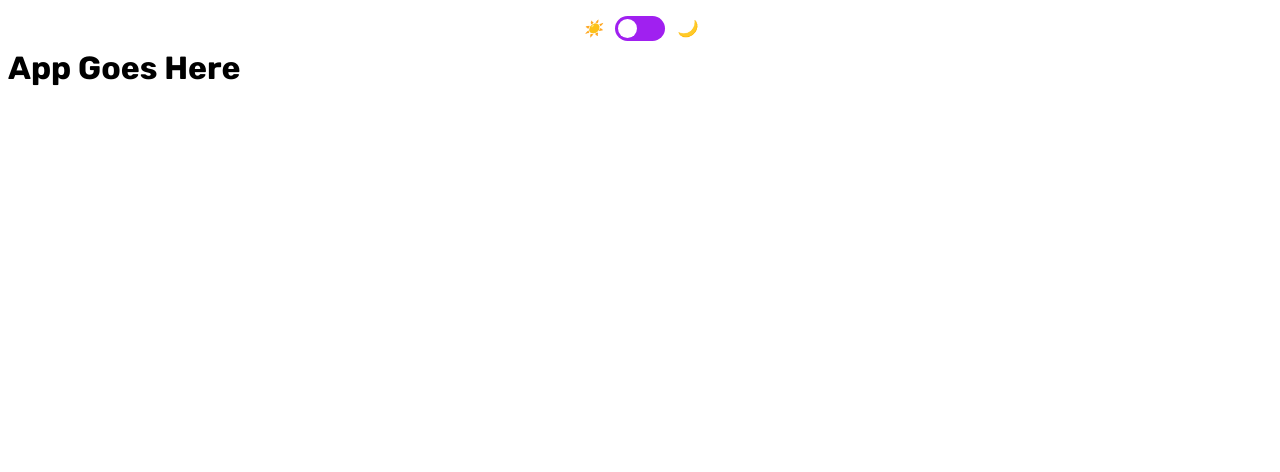
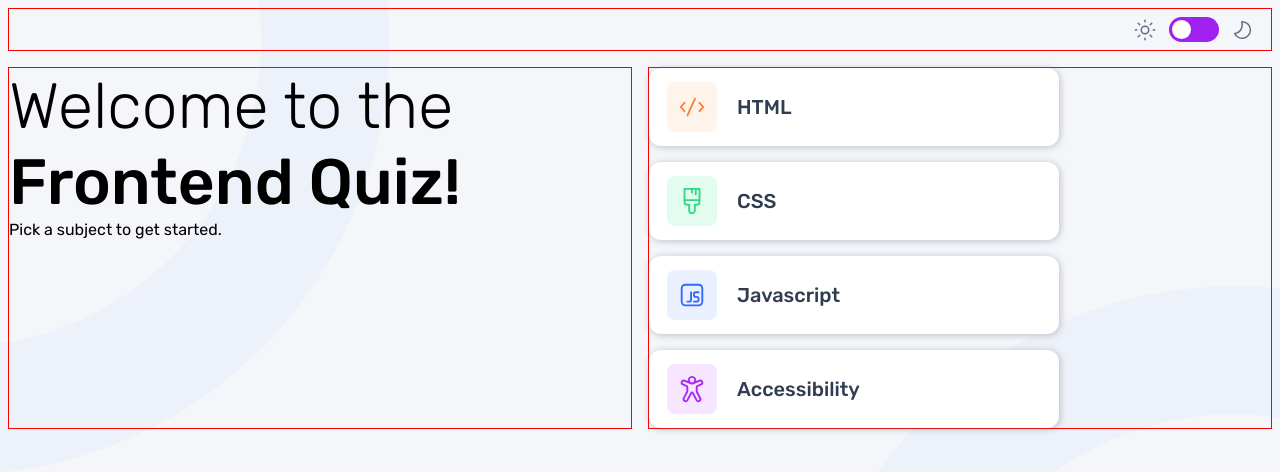
Before and after one commit to UloakuObi/frontend-quizzical, a React (Vite) app: page / in a window 1280 px wide. Shown: the top 472 px of the page. Built offline with nearby package versions, Linux system fonts and the light colour scheme.

Commit message:
Design home page

```diff
--- a/index.css
+++ b/index.css
@@ -40,6 +40,16 @@
 
   }
 
+  [data-theme="light"] {
+    --bg-color: hsl(var(--clr-gray-50));
+    --text-color: #000000;
+  }
+
+  [data-theme="dark"] {
+    --bg-color: #111827;
+    --text-color: #f9fafb;
+  }
+
   /* General Resets */
   * {
       box-sizing: border-box;
@@ -53,12 +63,12 @@
       height: 100vh;
   }
 
-  /* Components */
 
   body {
-    background: white;
     font-family: "Rubik", sans-serif;
-    color: black;
+    background-color: var(--bg-color);
+    color: var(--text-color);
+    transition: background-color 0.3s ease, color 0.3s ease;
   }
 
 
@@ -70,18 +80,23 @@
   .bg-light { background-color: hsl(var(--clr-gray-50)); }
 
   /* Fonts */
+  .fs-1 {font-size: var(--fs-mobile-preset-1);}
+  .fs-2 {font-size: var(--fs-mobile-preset-2);}
+  .fs-3 {font-size: var(--fs-mobile-preset-3);}
+  .fs-4 {font-size: var(--fs-mobile-preset-4);}
+  .fs-5 {font-size: var(--fs-mobile-preset-5);}
+
+  @media (min-width: 768px) {
     .fs-1 {font-size: var(--fs-preset-1);}
     .fs-2 {font-size: var(--fs-preset-2);}
     .fs-3 {font-size: var(--fs-preset-3);}
     .fs-4 {font-size: var(--fs-preset-4);}
     .fs-5 {font-size: var(--fs-preset-5);}
     .fs-6 {font-size: var(--fs-preset-6);}
+  }
 
-  .fs-mobile-1 {font-size: var(--fs-mobile-preset-1);}
-  .fs-mobile-2 {font-size: var(--fs-mobile-preset-2);}
-  .fs-mobile-3 {font-size: var(--fs-mobile-preset-3);}
-  .fs-mobile-4 {font-size: var(--fs-mobile-preset-4);}
-  .fs-mobile-5 {font-size: var(--fs-mobile-preset-5);}
+
+  .bold-text { font-weight: 500;}
 
   .dark-font {
     color: hsl(var(--clr-blue-900));
@@ -108,6 +123,72 @@
   .flow > *:where(:not(:first-child)) {
       margin-top: var(--flow-space, 1rem);
   }
+
+
+/* Components */
+
+h1 {
+  font-weight: 300;
+}
+
+h1 > span {
+  display: block;
+}
+
+/* ------------------- */
+/*    Home Page   */
+/* ------------------- */
+.page-container {
+  display: flex;
+  flex-direction: column;
+  gap: 1.25rem;
+}
+
+.header {
+  display: flex;
+  justify-content: end;
+  min-width: 100%;
+  border: 1px solid red;
+}
+
+.left-column {
+  border: 1px solid red;
+}
+
+.right-column {
+  border: 1px solid red;
+}
+
+
+@media (min-width: 1024px) {
+  .page-container {
+    display: grid;
+    grid-template-columns: 1fr 1fr;
+    grid-template-rows: auto 1fr;
+    grid-template-areas:
+        "title title"
+        "left right";
+    gap: 1rem;
+  }
+  .header {
+    grid-area: title;
+    display: flex;
+    justify-content: end;
+    min-width: 100%;
+    border: 1px solid red;
+  }
+
+  .left-column {
+    grid-area: left;
+    border: 1px solid red;
+  }
+
+  .right-column {
+    grid-area: right;
+    border: 1px solid red;
+  }
+}
+
 
 /* ------------------- */
 /*    Theme Switcher   */
@@ -179,3 +260,215 @@
 }
 
 /* ---------------------- */
+
+/* Logo  */
+div.logo-container {
+  border-radius: 8px;
+  display: flex;
+  align-items: center;
+  gap: 1.25rem;
+  width: 255px;
+  font-weight: 500;
+  padding: 0.85rem 0.5rem;
+  border: 1px solid hsl(var(--clr-blue-900));
+}
+
+
+/* Buttons */
+.options-btn {
+  display: flex;
+  gap: var(--spacing-100);
+  /* This will help for updating btn states to correct or incorrect */
+  align-items: center;
+  justify-content: space-between;
+  padding-right: 0.75rem;
+}
+
+button {
+  border-radius: 12px;
+  border: none;
+  background-color: hsl(var(--clr-purple-600));
+  color: white;
+  cursor: pointer;
+  font-family: inherit;
+  font-weight: 500;
+}
+
+button.desktop-btn {
+  width: 410px;
+  height: 78px;
+}
+
+button.inactive {
+  background-color: hsl(var(--clr-purple-600), 0.4);
+}
+
+
+button.light-theme {
+  background-color: white;
+  color: hsl(var(--clr-blue-900));
+}
+
+button.dark-theme {
+  background-color: hsl(var(--clr-blue-850));
+}
+
+.btn-content {
+  display: flex;
+  align-items: center;
+  /* justify-content: center; */
+  gap: 1.25rem;
+  box-shadow: 1px 1px 7px hsl(var(--clr-gray-500), 0.4);
+}
+
+.icon {
+  width: 30px;
+  height: 30px;
+}
+
+div.icon-box {
+  background-color: hsl(var(--clr-gray-50));
+  border-radius: 8px;
+  width: 50px;
+  height: 50px;
+  display: flex;
+  align-items: center;
+  justify-content: center;
+  /* padding: 0.125rem 0.25rem; */
+  margin-left: 0.75rem;
+}
+
+/* Is Chosen */
+div.is-chosen {
+  background-color: hsl(var(--clr-purple-600));
+}
+
+button.chosen-outline {
+  border: 2px solid hsl(var(--clr-purple-600));
+}
+
+/* Chosen and Correct */
+div.chosen-n-correct {
+  background-color: hsl(var(--clr-green-500));
+}
+
+button.chosen-correct-outline {
+  border: 2px solid hsl(var(--clr-green-500));
+}
+
+/* Chosen and Not Correct */
+div.chosen-not-correct {
+  background-color: hsl(var(--clr-red-500));
+}
+
+button.chosen-not-correct-outline {
+  border: 2px solid hsl(var(--clr-red-500));
+}
+
+/* Correct and Not Chosen */
+
+
+div.html {
+  background-color: hsl(var(--clr-orange-50));
+}
+
+div.css {
+  background-color: hsl(var(--clr-green-100));
+}
+
+div.javascript {
+  background-color: hsl(var(--clr-blue-50));
+}
+
+div.accessibility {
+  background-color: hsl(var(--clr-purple-100));
+}
+
+
+
+/* Main */
+
+
+/* Score Card  */
+div.score-card {
+  height: 350px;
+  width: 510px;
+  display: flex;
+  flex-direction: column;
+  align-items: center;
+  justify-content: center;
+  font-weight: 500;
+  /* gap: 0.125rem; */
+  border-radius: 24px;
+  /* padding-block: 5rem; */
+}
+
+
+.score-card-dark-small-font {
+  color: hsl(var(--clr-blue-300));
+  font-weight: 400;
+}
+
+.score-card-light-small-font {
+  color: hsl(var(--clr-gray-500));
+  font-weight: 400;
+}
+
+/* Interactivity */
+/* button.options-btn:hover {
+  border: 2px solid hsl(var(--clr-purple-600));
+} */
+
+button.btn-content:hover {
+  border: 2px solid hsl(var(--clr-purple-600));
+}
+
+/* ------------------- */
+/*  Background Images  */
+/* ------------------- */
+
+/* Mobile Theme Images */
+[data-theme="light"] .bg-image {
+  background-image: url("/assets/images/pattern-background-mobile-light.svg");
+  background-size: cover;
+  background-position: center;
+}
+
+[data-theme="dark"] .bg-image {
+  background-image: url("/assets/images/pattern-background-mobile-dark.svg");
+  background-size: cover;
+  background-position: center;
+}
+
+/* Tablet Theme Images */
+@media (min-width: 768px) {
+  [data-theme="light"] .bg-image {
+    background-image: url("/assets/images/pattern-background-tablet-light.svg");
+    background-size: 60%;
+    background-repeat: no-repeat;
+    background-position: left top;
+
+  }
+
+  [data-theme="dark"] .bg-image {
+    background-image: url("/assets/images/pattern-background-tablet-dark.svg");
+    background-size: 60%;
+    background-repeat: no-repeat;
+    background-position: left top;
+  }
+}
+
+/* Desktop Theme Images */
+@media (min-width: 1024px) {
+  [data-theme="light"] .bg-image {
+    background-image: url("/assets/images/pattern-background-desktop-light.svg");
+    background-size: cover;
+    background-position: center;
+  }
+
+  [data-theme="dark"] .bg-image {
+    background-image: url("/assets/images/pattern-background-desktop-dark.svg");
+    background-size: cover;
+    background-position: center;
+  }
+}
--- a/index.html
+++ b/index.html
@@ -25,7 +25,7 @@
 
     <title>Frontend Mentor | Frontend quiz app</title>
   </head>
-  <body>
+  <body class="bg-image">
     <div id="root"></div>
     <script type="module" src="./index.jsx"></script>
   </body>
--- a/index.jsx
+++ b/index.jsx
@@ -1,7 +1,12 @@
 import React from "react"
 import ReactDOM from "react-dom/client"
+import ThemeProvider from './src/context/ThemeContext.jsx';
 import App from "./src/App.jsx"
 
 const root = ReactDOM.createRoot(document.getElementById("root"))
 
-root.render(<App />)
+root.render(
+    <ThemeProvider>
+        <App />
+    </ThemeProvider>
+);
--- a/src/App.jsx
+++ b/src/App.jsx
@@ -1,11 +1,62 @@
 import React from "react"
 import ThemeSwitcher from "./components/ThemeSwitcher";
+import Logo from "./components/Logo.jsx";
+import CategoryButton from "./components/CategoryButton.jsx";
+import { useThemeContext } from "./context/ThemeContext.jsx";
+import htmlIcon from "/assets/images/icon-html.svg";
+import allyIcon from "/assets/images/icon-accessibility.svg";
+import cssIcon from "/assets/images/icon-css.svg";
+import jsIcon from "/assets/images/icon-js.svg";
 
 export default function App() {
+
+    const { theme } = useThemeContext();
+
     return (
-        <main>
-            <ThemeSwitcher/>
-            <h1>App Goes Here</h1>
+        <main className="page-container">
+            <div className="header">
+                <ThemeSwitcher />
+            </div>
+
+            <section className="left-column">
+                <h1 className="fs-2">Welcome to the <span className="bold-text">Frontend Quiz!</span></h1>
+                <p>Pick a subject to get started.</p>
+            </section>
+
+            <section className="right-column flow">
+                <CategoryButton
+                src={htmlIcon}
+                className={`${theme}-theme`}
+                category="html"
+                >
+                HTML
+                </CategoryButton>
+
+                <CategoryButton
+              src={cssIcon}
+              className={`${theme}-theme`}
+              category="css"
+            >
+              CSS
+            </CategoryButton>
+
+            <CategoryButton
+              src={jsIcon}
+              className={`${theme}-theme`}
+              category="javascript"
+            >
+              Javascript
+            </CategoryButton>
+
+            <CategoryButton
+              src={allyIcon}
+              className={`${theme}-theme`}
+              category="accessibility"
+            >
+              Accessibility
+            </CategoryButton>
+            </section>
+
         </main>
       );
 }
--- /dev/null
+++ b/src/components/Button.jsx
@@ -0,0 +1,12 @@
+import React from "react";
+import clsx from "clsx";
+
+export default function Button({ children, className, ...rest }) {
+  const allClassnames = clsx(`desktop-btn fs-6 ${className}`);
+
+  return (
+      <button className={allClassnames} {...rest}>
+        {children}
+      </button>
+  );
+}
--- /dev/null
+++ b/src/components/CategoryButton.jsx
@@ -0,0 +1,18 @@
+import React from "react";
+import clsx from "clsx";
+import Button from "./Button.jsx";
+
+export default function CategoryButton({ children, src, category, className }) {
+  const iconSrc = src ? src : "";
+  //let btnClassnames = clsx(`desktop-btn fs-6 ${className}`);
+  let iconBox = clsx(`icon-box ${category}`);
+
+  return (
+    <Button className={`btn-content ${className}`}>
+      <div className={iconBox}>
+        <img className="icon" src={iconSrc} alt={`${category} icon`} />
+      </div>
+      {children}
+    </Button>
+  );
+}
--- /dev/null
+++ b/src/components/Logo.jsx
@@ -0,0 +1,20 @@
+import React from "react";
+import clsx from "clsx";
+
+
+export default function Logo({ children, src, category, className }) {
+  const logoContainer = clsx(`logo-container ${className}`)
+  const iconBox = clsx(`icon-box ${category}`);
+
+  return (
+    <div className={logoContainer}>
+      <div className={iconBox}>
+        <img className="icon" src={src} alt={`${src} icon`} />
+      </div>
+      {children}
+    </div>
+  );
+}
+
+// The category will be gotten from a state change in the App
+// You might need to derive the src from the category by string concatenation
--- a/src/components/ThemeSwitcher.jsx
+++ b/src/components/ThemeSwitcher.jsx
@@ -1,16 +1,25 @@
 import React from "react";
-import sunIcon from "/assets/images/icon-sun-dark.svg";
-
+import sunIconDark from "/assets/images/icon-sun-dark.svg";
+import moonIconDark from "/assets/images/icon-moon-dark.svg"
+import sunIconLight from "/assets/images/icon-sun-light.svg"
+import moonIconLight from "/assets/images/icon-moon-light.svg"
+import { useThemeContext } from "../context/ThemeContext";
 
 export default function ThemeSwitcher() {
+
+  const { theme, toggleTheme } = useThemeContext();
+
+  const sunIcon = theme === "light" ? sunIconDark : sunIconLight;
+  const moonIcon = theme === "light" ? moonIconDark : moonIconLight;
+
   return (
     <div className="theme-switcher">
-      <i className="sun">☀️</i>
+      <img src={sunIcon} alt="sun icon" />
       <label className="switch">
-        <input type="checkbox" id="theme-toggle" />
+        <input type="checkbox" id="theme-toggle" onChange={toggleTheme}/>
         <span className="slider"></span>
       </label>
-      <i className="moon">🌙</i>
+      <img src={moonIcon} alt="moon icon" />
     </div>
   );
 }
--- /dev/null
+++ b/src/context/ThemeContext.jsx
@@ -0,0 +1,35 @@
+import {createContext, useState, useEffect, useContext} from "react"
+
+const ThemeContext = createContext()
+
+export default function ThemeProvider({children}) {
+
+    const [theme, setTheme] = useState(() => {
+        // Load theme from localStorage if available
+        return localStorage.getItem("theme") || "light";
+    })
+
+    console.log(theme)
+
+    useEffect(() => {
+        // Apply the theme to the <html> element
+        document.documentElement.setAttribute("data-theme", theme)
+        // Save the theme
+        localStorage.setItem("theme", theme)
+    }, [theme])
+
+
+    // Toggle Theme
+    function toggleTheme() {
+        setTheme(prev => (prev === "light" ? "dark" : "light"))
+    }
+
+    return (
+        <ThemeContext.Provider value={{theme, toggleTheme}}>
+            {children}
+        </ThemeContext.Provider>
+    )
+}
+
+// Custom hook
+export const useThemeContext = () => useContext(ThemeContext);
```
Lines whose indentation alone changed are shown as unchanged.
